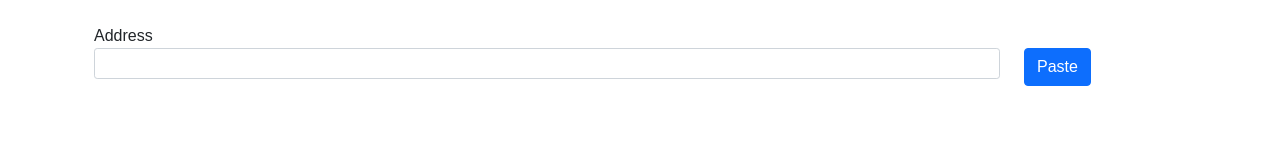
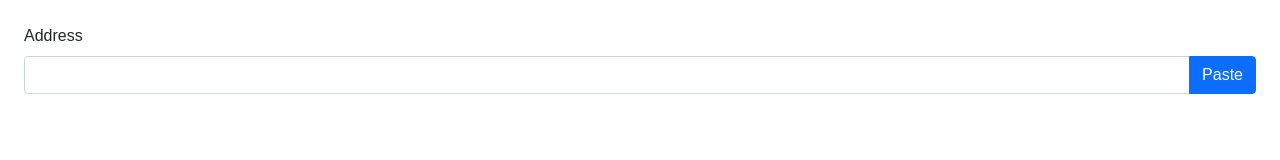
Before and after one commit to aflesher/md5-check, a plain HTML site: page index.html in a window 1280 px wide. Drawn offline with nearby package versions, Linux system fonts and the light colour scheme.

Commit message:
Fix layout issues

```diff
--- a/index.html
+++ b/index.html
@@ -1,26 +1,19 @@
 <html>
     <head>
         <title>MD5 Check</title>
+        <meta name="viewport" content="width=device-width, initial-scale=1">
         <link href="https://cdn.jsdelivr.net/npm/bootstrap@5.0.2/dist/css/bootstrap.min.css" rel="stylesheet" integrity="sha384-EVSTQN3/azprG1Anm3QDgpJLIm9Nao0Yz1ztcQTwFspd3yD65VohhpuuCOmLASjC" crossorigin="anonymous">
         <script src="jquery-3.6.0.min.js"></script>
     </head>
     <body style="font-family: Arial, Helvetica, sans-serif;">
-        <div class="container p-4">
-            <form>
-                <div class="form-group">
-                    <label for="address">Address</label>
-                    <div class="row">
-                        <div class="col-10">
-                            <input type="text" class="form-control form-control-sm" id="address-input">
-                        </div>
-                        <div class="col-2">
-                            <button class="btn btn-primary mb-3" id="paste-btn">Paste</button>
-                        </div>
+        <div class="container-xxl p-4">
+                    <label for="address" class="form-label">Address</label>
+                    <div class="input-group">
+                            <input type="text" class="form-control" id="address-input" aria-describedby="paste-btn">
+                            <button class="btn btn-primary" id="paste-btn">Paste</button>
                     </div>
-                </div>
                 <h1 id="output" class="mt-3 text-center">
                 </h1>
-            </form>
         </div>
         <script>
             const displayHash = () => {
```
